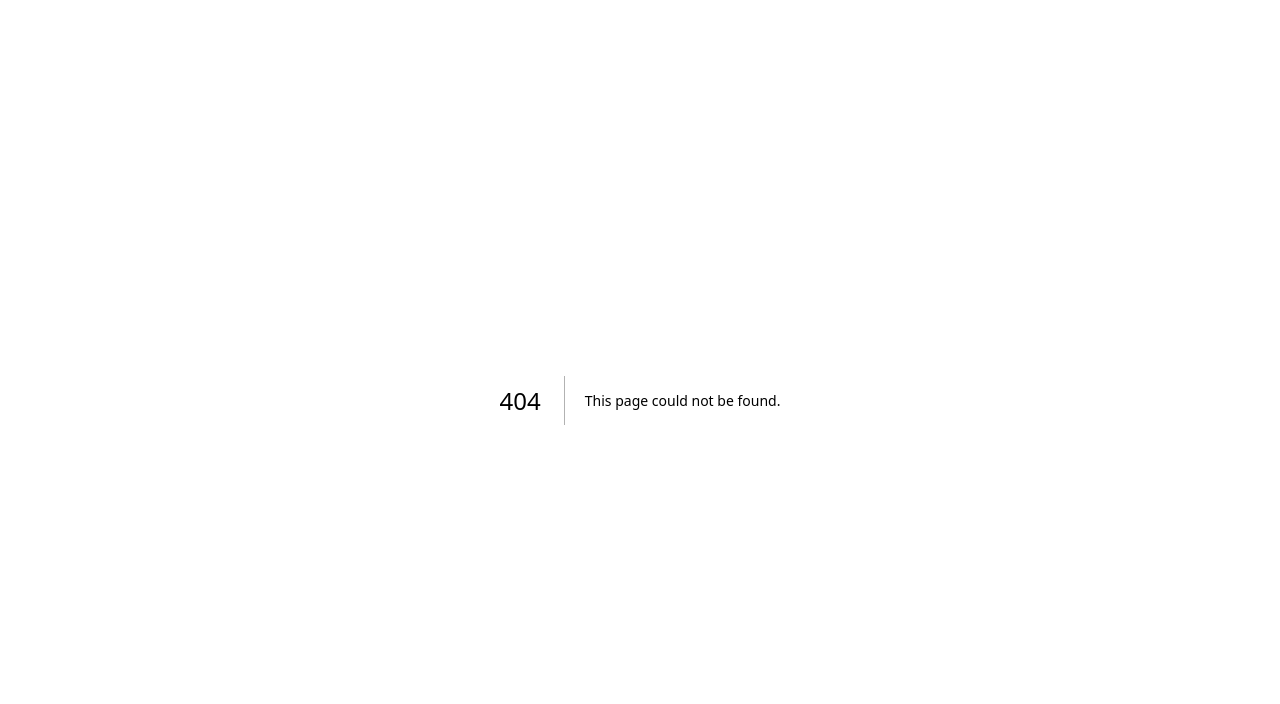
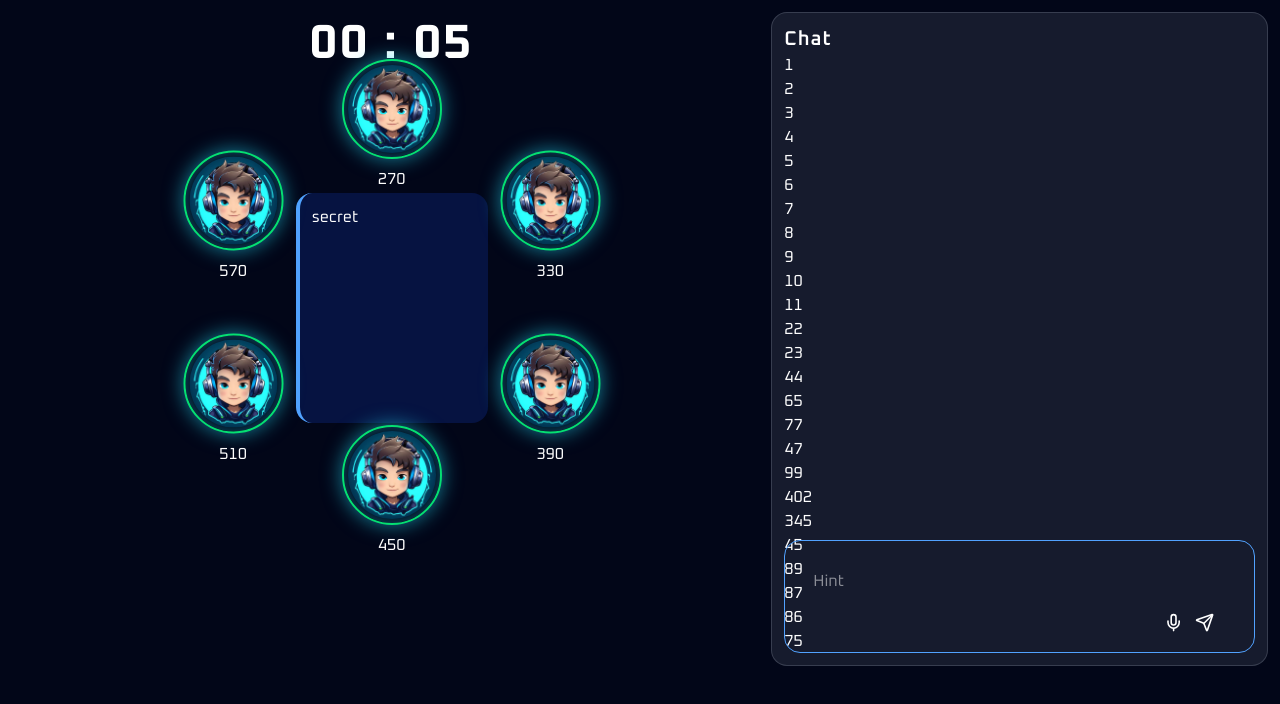
Before and after one commit to coderAung/imposter, a Next.js app in the folder imposter-web/: page /game/2587 in a window 1280 px wide. Before the commit this address had no page. Shown: the top 704 px of the page. Built offline with nearby package versions, Linux system fonts and the light colour scheme.

Commit message:
add game ui

```diff
--- a/imposter-web/app/(dashboard)/_parts/games.tsx
+++ b/imposter-web/app/(dashboard)/_parts/games.tsx
@@ -3,11 +3,11 @@ import { AppBadge } from "@/components/customs/badges"
 import { AppButton } from "@/components/customs/buttons"
 import { AppCard } from "@/components/customs/cards"
 import { Plus } from "lucide-react"
+import Link from "next/link"
 import { useState } from "react"
 
 export const CurrentGame = ({className}: {className?:string}) => {
-    const [game, setGame] = useState<boolean>(true)
-    const toggle = () => setGame(!game)
+    const [game] = useState<boolean>(true)
 
     return (
         <>
@@ -22,7 +22,7 @@ export const CurrentGame = ({className}: {className?:string}) => {
                     </div>
                 </div>
                 <div className="self-center">
-                    <AppButton onClick={toggle} variant="secondary" className="rounded-full"><Plus/></AppButton>
+                    <AppButton variant="secondary" className="rounded-full"><Link href={"/game/2587"}><Plus/></Link></AppButton>
                 </div>
             </div>
         </AppCard> : <div></div>
--- a/imposter-web/app/(dashboard)/_parts/lobbies.tsx
+++ b/imposter-web/app/(dashboard)/_parts/lobbies.tsx
@@ -36,7 +36,7 @@ export const LobbyCard = ({id}: {id:number}) => {
                     <AppBadge variant="green">Player - 7</AppBadge>
                 </div>
             </div>
-            <div>
+            <div className="flex items-start">
                 <AppButton variant="ghost" className="rounded-full text-red-500"><Trash2 size={"1.2rem"}/></AppButton>
                 <AppButton variant="ghost" className="rounded-full"><Edit size={"1.2rem"}/></AppButton>
                 <AppButton variant="ghost" className="rounded-full">
--- /dev/null
+++ b/imposter-web/app/game/[id]/page.tsx
@@ -0,0 +1,15 @@
+import { GameArea, GameCard, GameChat, GameTimer } from "../_parts/games";
+
+export default function Game() {
+    return (
+        <div className="flex justify-center p-3">
+            <div className="flex grow h-screen flex-col items-center p-2 my-auto">
+                <GameTimer className="mb-20" />
+                <GameArea>
+                    <GameCard />
+                </GameArea>
+            </div>
+            <GameChat className="hidden md:block grow" />
+        </div>
+    )
+}
--- /dev/null
+++ b/imposter-web/app/game/_parts/games.tsx
@@ -0,0 +1,93 @@
+"use client"
+import { AppCard } from "@/components/customs/cards"
+import { Title } from "@/components/customs/fonts"
+import { Mic, Send } from "lucide-react"
+import Image from "next/image"
+import { useEffect, useState } from "react"
+
+export const GameTimer = ({className}:{className?:string}) => {
+
+    const [seconds, setSeconds] = useState(10)
+
+    useEffect(() => {
+        const interval = setInterval(() => setSeconds(prev => {
+            if(prev <= 0) {
+                clearInterval(interval)
+                return 0
+            }
+            return prev - 1
+        }), 1000)
+
+        return () => clearInterval(interval)
+    }, [])
+
+    const min = Math.floor(seconds / 60)
+    const sec = seconds % 60
+
+    return (
+        <div className={` ${className}`}>
+            <h3 className="text-5xl font-bold tracking-wider">{String(min).padStart(2, "0")} : {String(sec).padStart(2, "0")}</h3>
+        </div>
+    )
+}
+
+export const GameCard = () => {
+    return (
+        <AppCard variant="blue" className="h-[80%] w-full rounded-2xl">
+            secret
+        </AppCard>
+    )
+}
+
+export const GameArea = ({children}: {children:React.ReactNode}) => {
+    const players = [1, 2, 3, 4, 5, 6]
+    const total = players.length
+    const radius = 180
+    return (
+        <div className={`flex justify-center items-center w-80 h-80 relative rounded-full`}>
+            <div className="absolute top-1/2 left-1/2 -translate-x-1/2 -translate-y-1/2 w-3/5 h-[90%] flex items-center justify-center">
+                {children}
+            </div>
+            {players.map((v, i) => <GamePlayer key={i} angle={(360/total) * i + 270} radius={radius} />)}
+        </div>
+    )
+}
+
+const GamePlayer = ({angle, radius}: {angle:number, radius:number}) => {
+    const green = "border border-cyan-400 shadow-[0_0_20px_rgba(34,211,238,0.6),inset_0_0_15px_rgba(34,211,238,0.4)]"
+    return (
+        <div className="absolute w-[55] h-[55]" style={{
+        transform: `
+            rotate(${angle}deg)
+            translate(${radius + 3}px)
+            rotate(-${angle}deg)
+        `}}>
+            <Image src={"/default.avif"} alt="profile photo" width={100} height={100} className={`rounded-full border-2 border-green-400 p-1 bg-slate-950 ${green}`} />
+            <div className="text-center mt-2">{angle}</div>
+        </div>
+    )
+}
+
+export const GameChat = ({className}:{className?:string}) => {
+    return (
+        <div className={`${className}`}>
+            <div className="p-3 relative rounded-2xl border border-gray-500/40 bg-gray-500/20">
+                <div className="min-h-5/6 max-h-5/6">
+                    <Title title="Chat" className="sticky top-0"/>
+                    <div>
+                        {[1, 2, 3, 4, 5, 6, 7, 8, 9, 10, 11, 22, 23, 44, 65, 77, 47, 99, 402, 345, 45, 89, 87, 86, 75].map(i => <div key={i}>{i}</div>)}
+                    </div>
+                </div>
+                <div className="absolute bottom-0 right-0 p-3 w-full">
+                    <div className="border border-blue-400 p-5 rounded-2xl w-full">
+                        <input placeholder="Hint" className="p-2 ring-0 outline-0 w-full"/>
+                        <div className="flex gap-x-3 mt-3 justify-end px-5">
+                            <button><Mic size={"1.2rem"} /></button>
+                            <button><Send size={"1.2rem"} /></button>
+                        </div>
+                    </div>
+                </div>
+            </div>
+        </div>
+    )
+}
--- /dev/null
+++ b/imposter-web/app/game/layout.tsx
@@ -0,0 +1,7 @@
+export default function GameLayout({children}:{children:React.ReactNode}) {
+    return (
+        <div className="mx-auto">
+            {children}
+        </div>
+    )
+}
--- a/imposter-web/components/customs/buttons.tsx
+++ b/imposter-web/components/customs/buttons.tsx
@@ -16,7 +16,7 @@ const variants = {
 export const AppButton = forwardRef<HTMLButtonElement, AppButtonProps>(({className, variant = "primary", children, asChild = false, ...props}, ref) => {
     const Comp = asChild ? Slot : "button"
     return (
-        <Comp ref={ref} {...props} className={`text-center rounded p-1 font-semibold cursor-pointer tracking-wider ${variants[variant]} ${className}`}>{children}</Comp>
+        <Comp ref={ref} {...props} className={`flex justify-center items-center rounded p-1 font-semibold cursor-pointer tracking-wider ${variants[variant]} ${className}`}>{children}</Comp>
     )
 })
 
```
